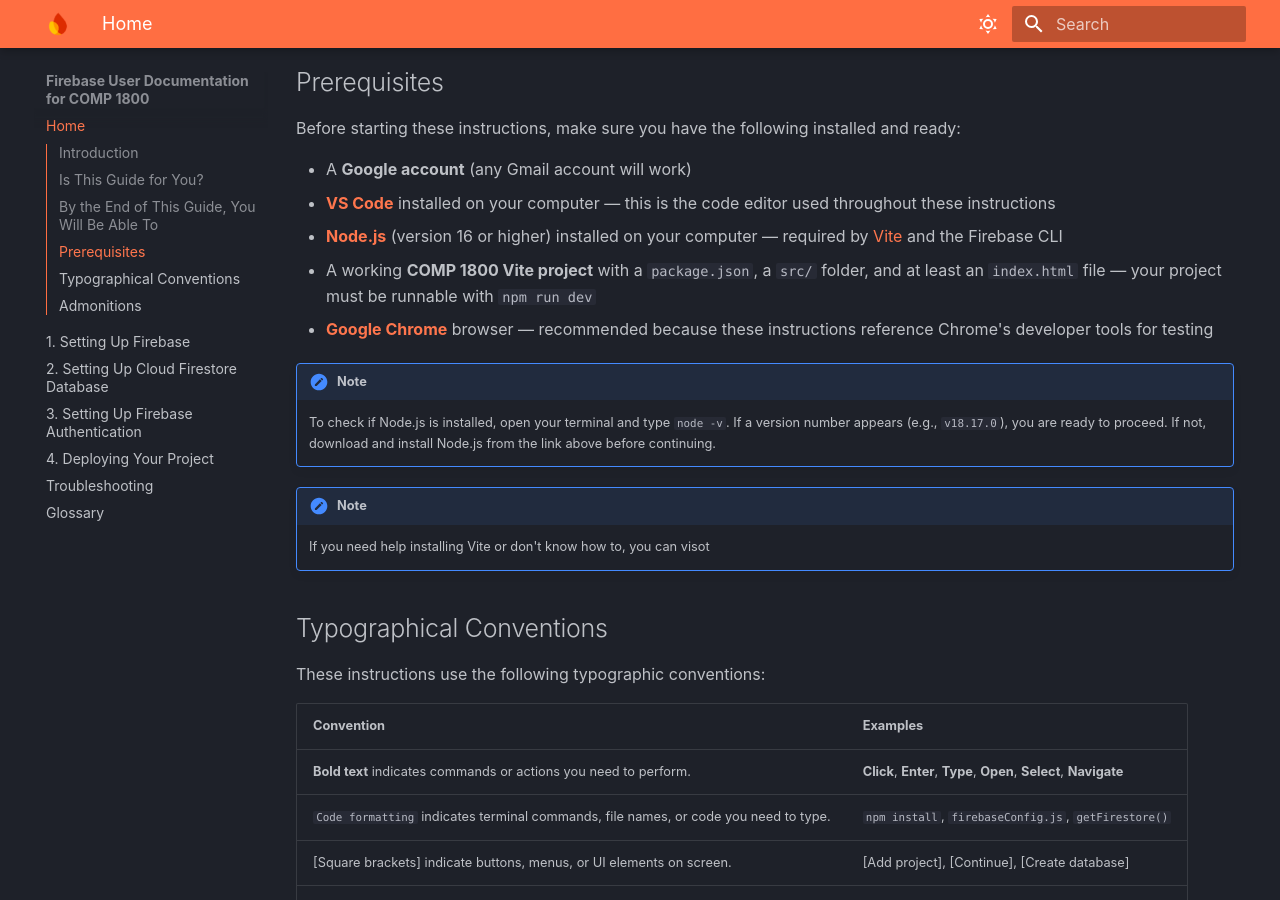
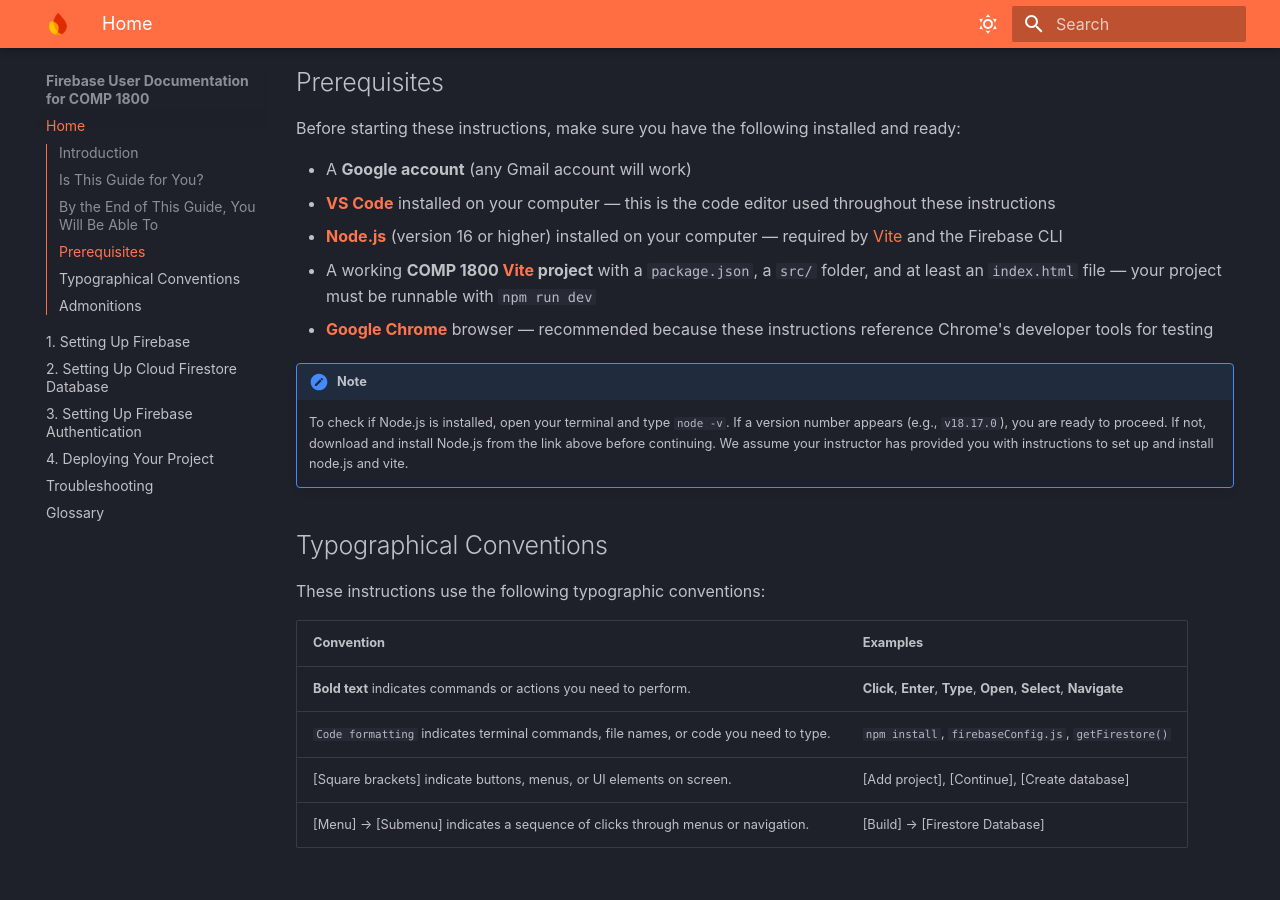
Before and after one commit to jameeel01/MKDOCS, an MkDocs documentation site: the page built from docs/index.md, in a window 1280 px wide and 900 px high, scrolled down 935 px. Built offline with MkDocs 1.6.1 and Material for MkDocs 9.7.7, drawn with Linux system fonts in a browser that asks for light colours; some web fonts are replaced.

Commit message:
Update glossary and index with vite documentation

```diff
--- a/docs/index.md
+++ b/docs/index.md
@@ -33,14 +33,12 @@
 - A **Google account** (any Gmail account will work)
 - **[VS Code](https://code.visualstudio.com/)** installed on your computer — this is the code editor used throughout these instructions
 - **[Node.js](https://nodejs.org/)** (version 16 or higher) installed on your computer — required by [Vite](glossary.md#vite) and the Firebase CLI
-- A working **COMP 1800 Vite project** with a `package.json`, a `src/` folder, and at least an `index.html` file — your project must be runnable with `npm run dev`
+- A working **COMP 1800 [Vite](glossary.md#vite) project** with a `package.json`, a `src/` folder, and at least an `index.html` file — your project must be runnable with `npm run dev`
 - **[Google Chrome](https://www.google.com/chrome/)** browser — recommended because these instructions reference Chrome's developer tools for testing
 
 !!! note
-    To check if Node.js is installed, open your terminal and type `node -v`. If a version number appears (e.g., `v18.17.0`), you are ready to proceed. If not, download and install Node.js from the link above before continuing.
+    To check if Node.js is installed, open your terminal and type `node -v`. If a version number appears (e.g., `v18.17.0`), you are ready to proceed. If not, download and install Node.js from the link above before continuing. We assume your instructor has provided you with instructions to set up and install node.js and vite.
 
-!!! note
-    If you need help installing Vite or don't know how to, you can visot
 
 ## Typographical Conventions
 
```
Also changed, not shown: docs/glossary.md (+1 -1 lines).
